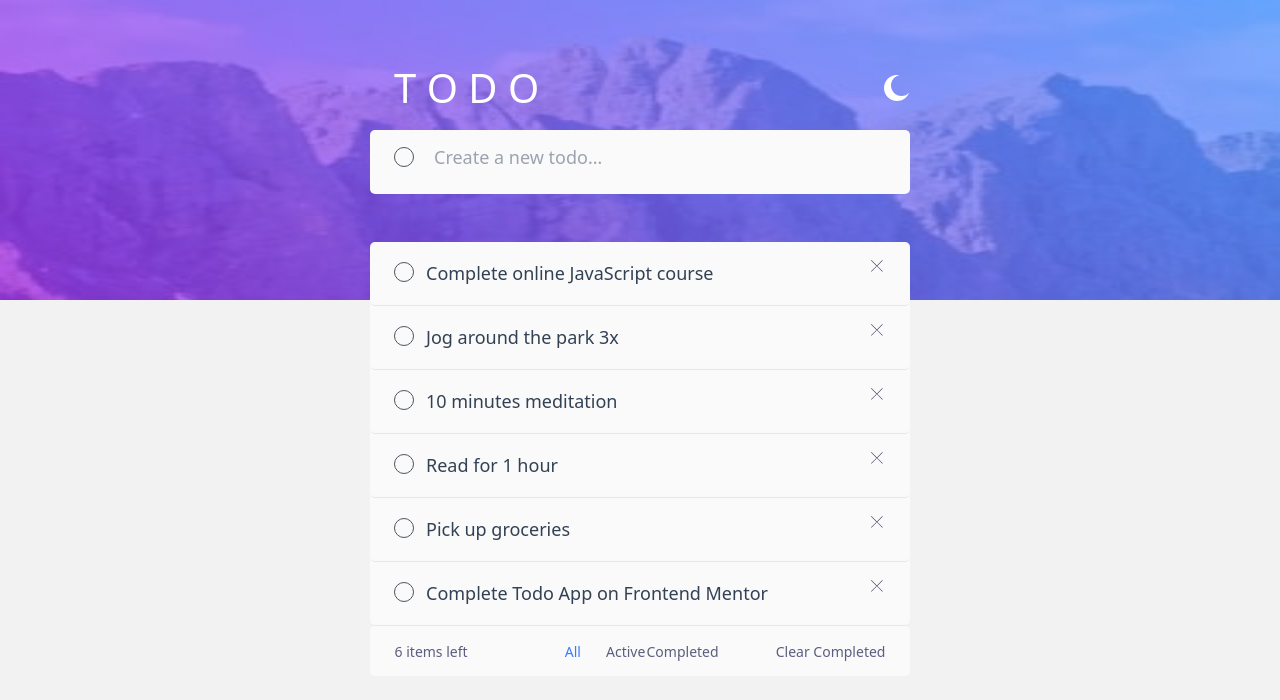
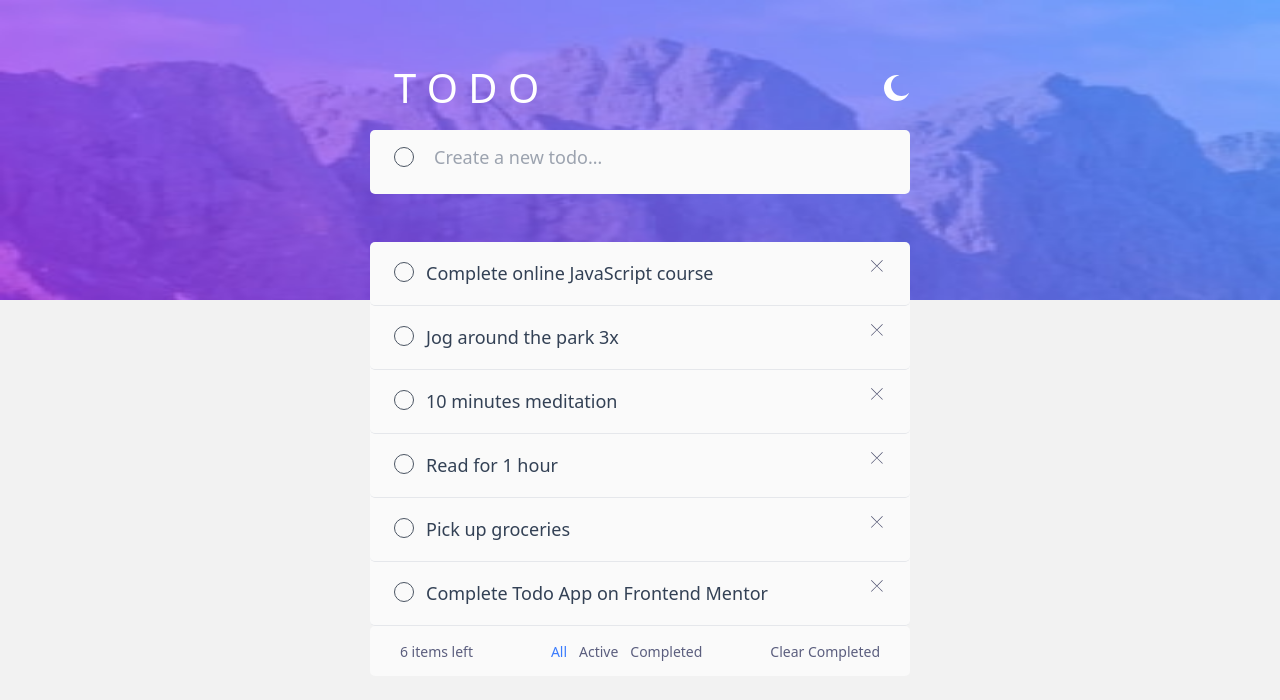
Before and after one commit to kapana1004/todo, a React (Create React App) app: page / in a window 1280 px wide. Shown: the top 700 px of the page. Built offline with nearby package versions, Linux system fonts and the light colour scheme.

Commit message:
added corection in status bar layout

```diff
--- a/src/components/todo-list.jsx
+++ b/src/components/todo-list.jsx
@@ -196,15 +196,15 @@ const Todo = (props) => {
               {items} items left
             </span>
             <span
-              className={`text-[14px] font-sans cursor-pointer ${
+              className={`text-[14px] ml-[30px] font-sans cursor-pointer ${
                 category === "all" ? "text-[#3A7CFD]" : "text-[#5B5E7E]"
-              } xl:ml-[96px] `}
+              } xl:ml-[66px]`}
               onClick={handleFilter}
             >
               All
             </span>
             <span
-              className={`text-[14px] font-sans cursor-pointer ml-[24px] ${
+              className={`text-[14px] font-sans cursor-pointer  ${
                 category === "active" ? "text-[#3A7CFD]" : "text-[#5B5E7E]"
               }`}
               onClick={handlingActive}
```
